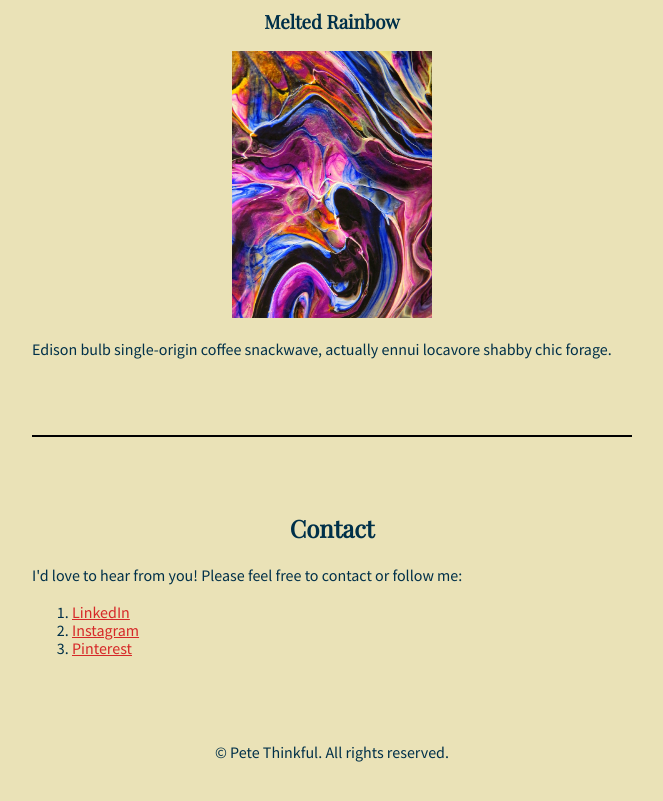
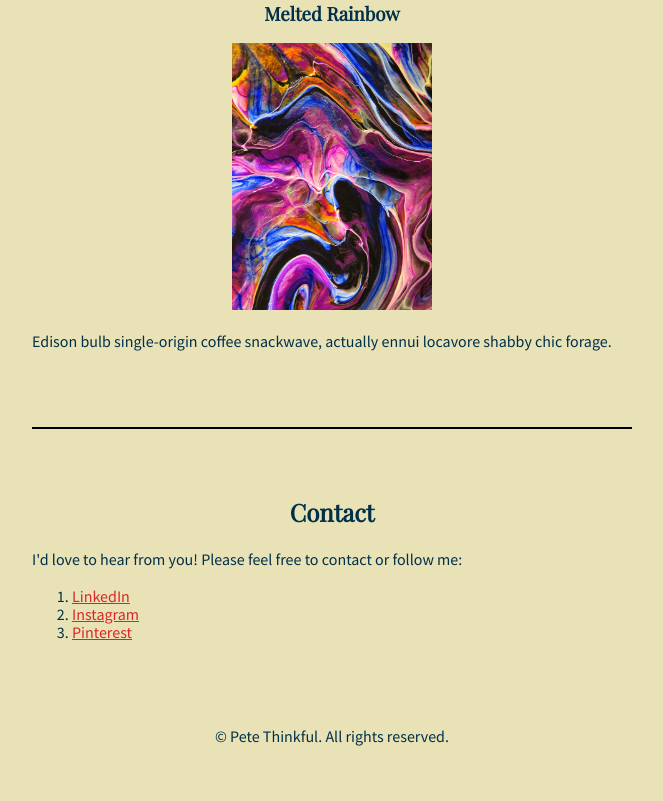
Before and after one commit to YanMoreira1/pete-thinkful-portfolio, a plain HTML site: page index.html in a window 1280 px wide. Shown: the part 1891-2692 px from the top of the page, without its empty margins (308-971 px from the left). Drawn offline with nearby package versions, Linux system fonts and the light colour scheme.

Commit message:
Add files via upload

```diff
--- a/index.html
+++ b/index.html
@@ -25,10 +25,10 @@
       <div>
         <!-- TODO: Add About section here -->
         <section id="about">
+          <h2>About</h2>
           <article>
+            <h3>Hi! I'm Pete Thinkful</h3>
             <div>
-            <h2>About</h2>
-            <h3>Hi! I'm Pete Thinkful</h3>
               <img class="image-circle" src="images/pete-thinkful.png" alt="Pete Thinkful">
             </div>
 
@@ -45,12 +45,8 @@
 
             <h3>Pete's Background</h3>
 
-          <p>After graduating college, I became an art teacher and worked with
-  beginners and professionals. I love art and my works have been
-  featured in major art galleries across the globe.</p>
-          <p>If you're looking to hire an artist or if you're an artist looking
-  for a collaborator for your next project, please reach out! I'm so
-  excited to work with other artists to create new art.</p>
+            <p>After graduating college, I became an art teacher and worked with beginners and professionals. I love art and my works have been featured in major art galleries across the globe.</p>
+            <p>If you're looking to hire an artist or if you're an artist looking for a collaborator for your next project, please reach out! I'm so excited to work with other artists to create new art.</p>
           </article>
         </section>
 
@@ -58,27 +54,28 @@
 
         <!-- TODO: Add Portfolio section here -->
         <section id="portfolio">
+          <h2>Portfolio</h2>
           <article>
             <div>
-            <h2>Portfolio</h2>
               <h3>Abstract Red</h3>
               <img src="images/abstract-red.png" alt="Abstract Red">
             </div>
-          <p>Vaporware wayfarers heirloom neutra disrupt. Activated charcoal
-waistcoat scenester hell of.</p>
+
+            <p>Vaporware wayfarers heirloom neutra disrupt. Activated charcoal waistcoat scenester hell of.</p>
+
             <div>
               <h3>Spiral Zany</h3>
               <img src="images/spiral-zany.png" alt="Spiral Zany">
             </div>
-          <p>Sriracha portland taxidermy cronut messenger bag, vegan
-distillery. Vaporware kickstarter air plant mumblecore food truck.</p>
+
+            <p>Sriracha portland taxidermy cronut messenger bag, vegan distillery. Vaporware kickstarter air plant mumblecore food truck.</p>
+
             <div>
               <h3>Melted Rainbow</h3>
               <img src="images/melted-rainbow.png" alt="Melted Rainbow">
             </div>
-          <p>Edison bulb single-origin coffee snackwave, actually ennui
-locavore shabby chic forage.
-</p>
+
+            <p>Edison bulb single-origin coffee snackwave, actually ennui locavore shabby chic forage.</p>
           </article>
         </section>
 
@@ -86,7 +83,6 @@ locavore shabby chic forage.
 
         <!-- TODO: Add Contact section here -->
         <section id="contact">
-        <article>
           <h2>Contact</h2>
           <p>I'd love to hear from you! Please feel free to contact or follow me:</p>
           <ol>
@@ -94,7 +90,6 @@ locavore shabby chic forage.
             <li><a href="#">Instagram</a></li>
             <li><a href="#">Pinterest</a></li>
           </ol>
-        </article>
         </section>
       </div>
     </main>
@@ -103,6 +98,7 @@ locavore shabby chic forage.
     <footer>
         <p>© Pete Thinkful. All rights reserved.</p>
     </footer>
+
   </body>
 
 </html>
--- a/style.css
+++ b/style.css
@@ -11,14 +11,16 @@ body {
 /* Set the font family for any h1, h2, or h3 heading */
 h1,
 h2,
-h3 {
+h3, h4, h5, h6 {
   font-family: "Playfair Display", Times, serif;
   text-align: center;
 }
 
-article {
-  padding: 50px 0;
+h2 {
+  padding-top: 50px;
 }
+
+
 
 article div {
   text-align: center;
@@ -71,3 +73,7 @@ a:hover {
 nav a {
   margin-right: 20px;
 }
+
+section {
+  padding-bottom: 50px;
+}
```
Lines whose indentation alone changed are shown as unchanged.
